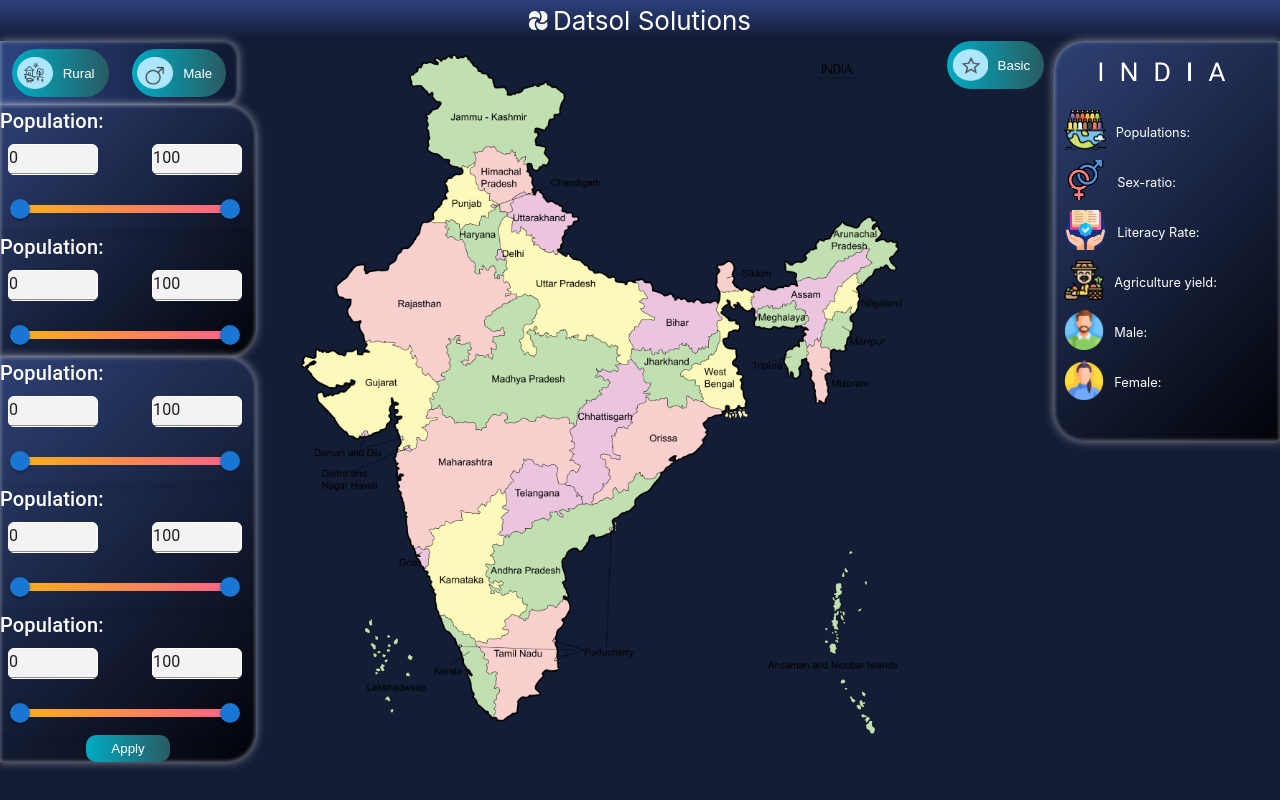
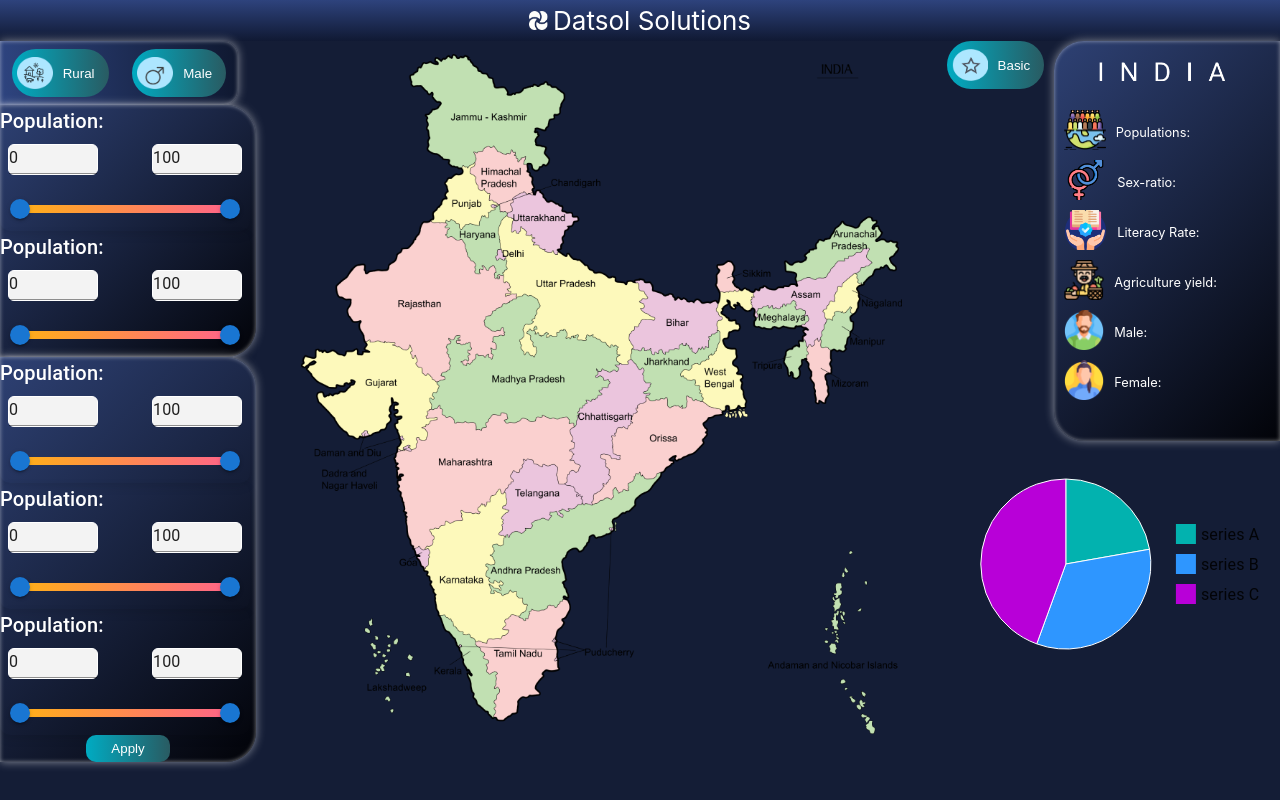
Before and after one commit to Archisha394/dashborad, a React (Create React App) app: page / in a window 1280 px wide. Built offline with nearby package versions, Linux system fonts and the light colour scheme.

Commit message:
piechart

```diff
--- a/package.json
+++ b/package.json
@@ -7,6 +7,7 @@
     "@emotion/styled": "^11.11.0",
     "@mui/icons-material": "^5.15.13",
     "@mui/material": "^5.15.13",
+    "@mui/x-charts": "^6.19.5",
     "@testing-library/jest-dom": "^5.17.0",
     "@testing-library/react": "^13.4.0",
     "@testing-library/user-event": "^13.5.0",
--- a/src/App.css
+++ b/src/App.css
@@ -145,3 +145,7 @@
   font-size: 0.8rem;
   padding-top: 20px;
 }
+
+.piechart{
+  margin-top: 10%;
+}
--- a/src/App.js
+++ b/src/App.js
@@ -5,6 +5,7 @@
 import male from "./male.png";
 import basic from "./basic.png"
 import PriceRangeSlider from "./Bars/PriceRangeSlider";
+import Piechart from "./Piechart/Piechart"
 import man from "./man 1.png"
 import literacy from "./literacy 1.png"
 import people from "./people 1.png"
@@ -50,7 +51,8 @@
         <div className="India-map">
           <img src={map} alt="" />
         </div>
-        <div className="right-content">
+        <div>
+         <div className="right-content">
           <div className="basicbuttons">
             <button>
               <img src={basic} alt="basic" />
@@ -88,6 +90,11 @@
           </div>
 
         </div>
+        <div className="piechart">
+          <Piechart/>
+          </div>
+        </div>
+
       </div>
     </div>
   );
--- /dev/null
+++ b/src/Piechart/Piechart.css
@@ -0,0 +1,4 @@
+.MuiPieChart-label {
+    /* Set the color of the labels */
+    fill: red; /* Change 'red' to your desired color */
+  }
--- /dev/null
+++ b/src/Piechart/Piechart.js
@@ -0,0 +1,24 @@
+import * as React from 'react';
+import { PieChart } from '@mui/x-charts/PieChart';
+import "./Piechart.css"
+
+const data = [
+  { id: 0, value: 10, label: 'series A' },
+  { id: 1, value: 15, label: 'series B' },
+  { id: 2, value: 20, label: 'series C' },
+];
+
+export default function PieActiveArc() {
+  return (
+    <PieChart
+      series={[
+        {
+          data,
+          highlightScope: { faded: 'global', highlighted: 'item' },
+          faded: { innerRadius: 30, additionalRadius: -30, color: 'gray' },
+        },
+      ]}
+      height={180}
+    />
+  );
+}
```
Also changed, not shown: 1 other file (tests, documents, lock files or other folders).
